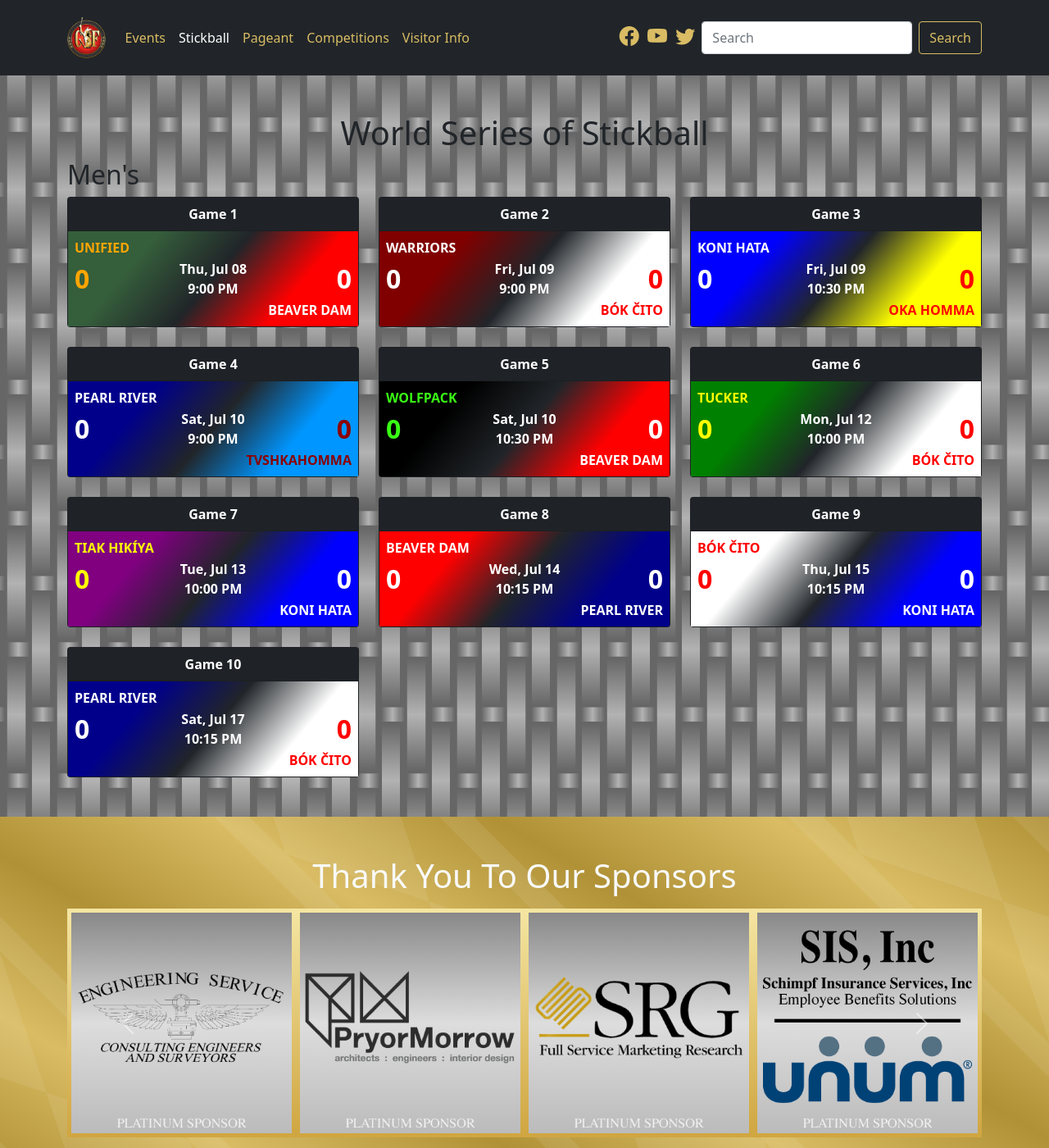
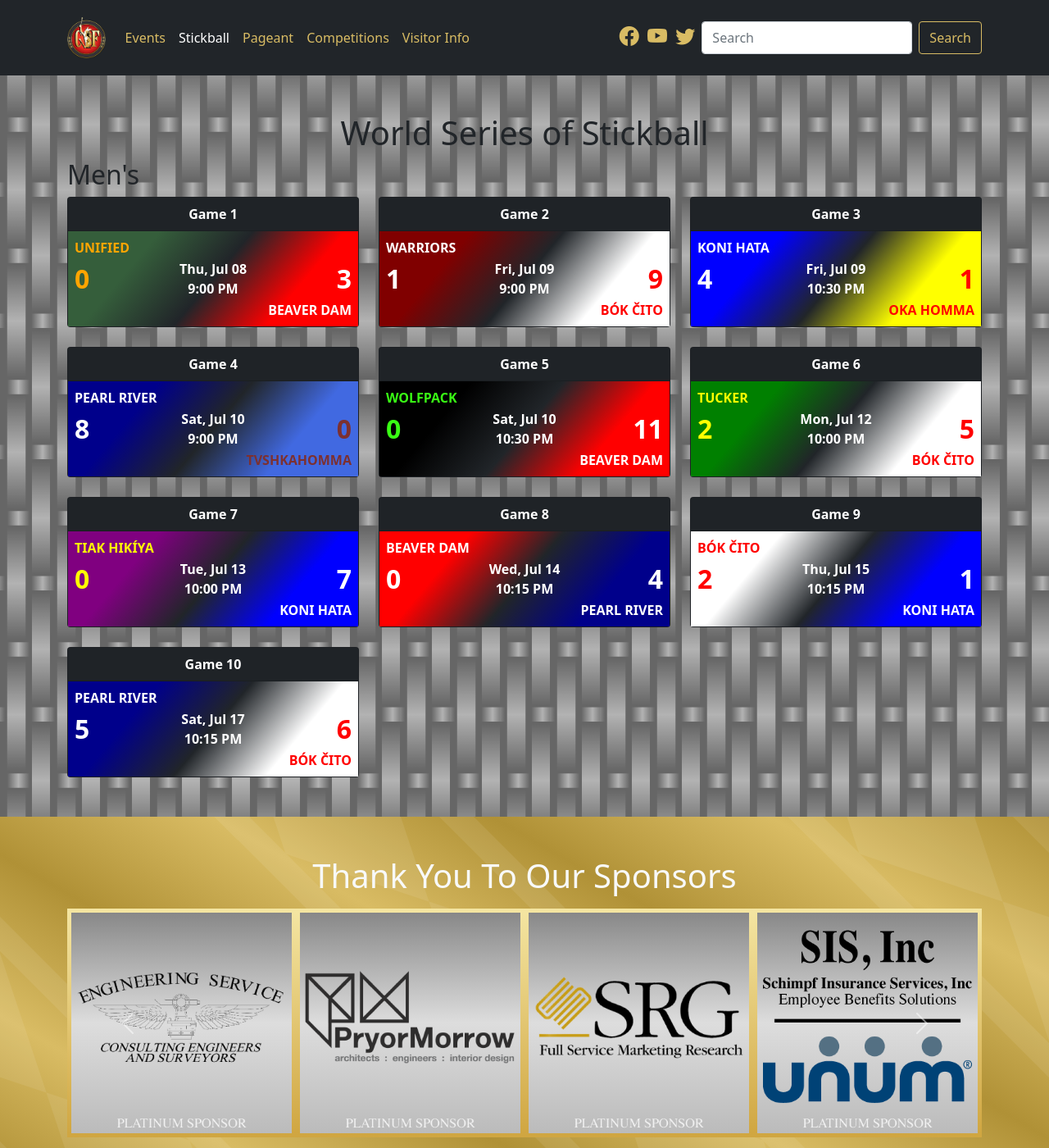
Before and after one commit to smattera/smattera.github.io, a Jekyll site: the page built from stickball/index.md, in a window 1280 px wide and 1400 px high. Shown: the whole window at 82% size. Built offline with Jekyll 4.4.1, drawn with Linux system fonts in a browser that asks for light colours; nearby versions of some CDN libraries.

Commit message:
Update stickball.html

```diff
--- a/_includes/stickball.html
+++ b/_includes/stickball.html
@@ -4,16 +4,16 @@
       <h2 class="text-start">Men's</h2>
 
       <div class="row row-cols-1 row-cols-md-2 row-cols-lg-3 g-4">
-        {% include game.html g="1" d="Thu, Jul 08" hr="9:00 PM" t1="UNIFIED" t1c="#355E3B" t1c2="orange" t1s="0" t2="BEAVER DAM" t2c="red" t2c2="white" t2s="0" %}
-        {% include game.html g="2" d="Fri, Jul 09" hr="9:00 PM" t1="WARRIORS" t1c="maroon" t1c2="white" t1s="0" t2="BÓK ČITO" t2c="white" t2c2="red" t2s="0" %}
-        {% include game.html g="3" d="Fri, Jul 09" hr="10:30 PM" t1="KONI HATA" t1c="blue" t1c2="white" t1s="0" t2="OKA HOMMA" t2c="yellow" t2c2="red" t2s="0" %}
-        {% include game.html g="4" d="Sat, Jul 10" hr="9:00 PM" t1="PEARL RIVER" t1c="darkblue" t1c2="white" t1s="0" t2="TVSHKAHOMMA" t2c="#0096FF" t2c2="darkred" t2s="0" %}
-        {% include game.html g="5" d="Sat, Jul 10" hr="10:30 PM" t1="WOLFPACK" t1c="black" t1c2="#39FF14" t1s="0" t2="BEAVER DAM" t2c="red" t2c2="white" t2s="0" %}
-        {% include game.html g="6" d="Mon, Jul 12" hr="10:00 PM" t1="TUCKER" t1c="green" t1c2="yellow" t1s="0" t2="BÓK ČITO" t2c="white" t2c2="red" t2s="0" %}
-        {% include game.html g="7" d="Tue, Jul 13" hr="10:00 PM" t1="TIAK HIKÍYA" t1c="purple" t1c2="yellow" t1s="0" t2="KONI HATA" t2c="blue" t2c2="white" t2s="0" %}
-        {% include game.html g="8" d="Wed, Jul 14" hr="10:15 PM" t1="BEAVER DAM" t1c="red" t1c2="white" t1s="0" t2="PEARL RIVER" t2c="darkblue" t2c2="white" t2s="0" %}
-        {% include game.html g="9" d="Thu, Jul 15" hr="10:15 PM" t1="BÓK ČITO" t1c="white" t1c2="red" t1s="0" t2="KONI HATA" t2c="blue" t2c2="white" t2s="0" %}
-        {% include game.html g="10" d="Sat, Jul 17" hr="10:15 PM" t1="PEARL RIVER" t1c="darkblue" t1c2="white" t1s="0" t2="BÓK ČITO" t2c="white" t2c2="red" t2s="0" %}
+        {% include game.html g="1" d="Thu, Jul 08" hr="9:00 PM" t1="UNIFIED" t1c="#355E3B" t1c2="orange" t1s="0" t2="BEAVER DAM" t2c="red" t2c2="white" t2s="3" %}
+        {% include game.html g="2" d="Fri, Jul 09" hr="9:00 PM" t1="WARRIORS" t1c="maroon" t1c2="white" t1s="1" t2="BÓK ČITO" t2c="white" t2c2="red" t2s="9" %}
+        {% include game.html g="3" d="Fri, Jul 09" hr="10:30 PM" t1="KONI HATA" t1c="blue" t1c2="white" t1s="4" t2="OKA HOMMA" t2c="yellow" t2c2="red" t2s="1" %}
+        {% include game.html g="4" d="Sat, Jul 10" hr="9:00 PM" t1="PEARL RIVER" t1c="darkblue" t1c2="white" t1s="8" t2="TVSHKAHOMMA" t2c="#4169E1" t2c2="#7C3030" t2s="0" %}
+        {% include game.html g="5" d="Sat, Jul 10" hr="10:30 PM" t1="WOLFPACK" t1c="black" t1c2="#39FF14" t1s="0" t2="BEAVER DAM" t2c="red" t2c2="white" t2s="11" %}
+        {% include game.html g="6" d="Mon, Jul 12" hr="10:00 PM" t1="TUCKER" t1c="green" t1c2="yellow" t1s="2" t2="BÓK ČITO" t2c="white" t2c2="red" t2s="5" %}
+        {% include game.html g="7" d="Tue, Jul 13" hr="10:00 PM" t1="TIAK HIKÍYA" t1c="purple" t1c2="yellow" t1s="0" t2="KONI HATA" t2c="blue" t2c2="white" t2s="7" %}
+        {% include game.html g="8" d="Wed, Jul 14" hr="10:15 PM" t1="BEAVER DAM" t1c="red" t1c2="white" t1s="0" t2="PEARL RIVER" t2c="darkblue" t2c2="white" t2s="4" %}
+        {% include game.html g="9" d="Thu, Jul 15" hr="10:15 PM" t1="BÓK ČITO" t1c="white" t1c2="red" t1s="2" t2="KONI HATA" t2c="blue" t2c2="white" t2s="1" %}
+        {% include game.html g="10" d="Sat, Jul 17" hr="10:15 PM" t1="PEARL RIVER" t1c="darkblue" t1c2="white" t1s="5" t2="BÓK ČITO" t2c="white" t2c2="red" t2s="6" %}
       </div>
 
     </div>
```
